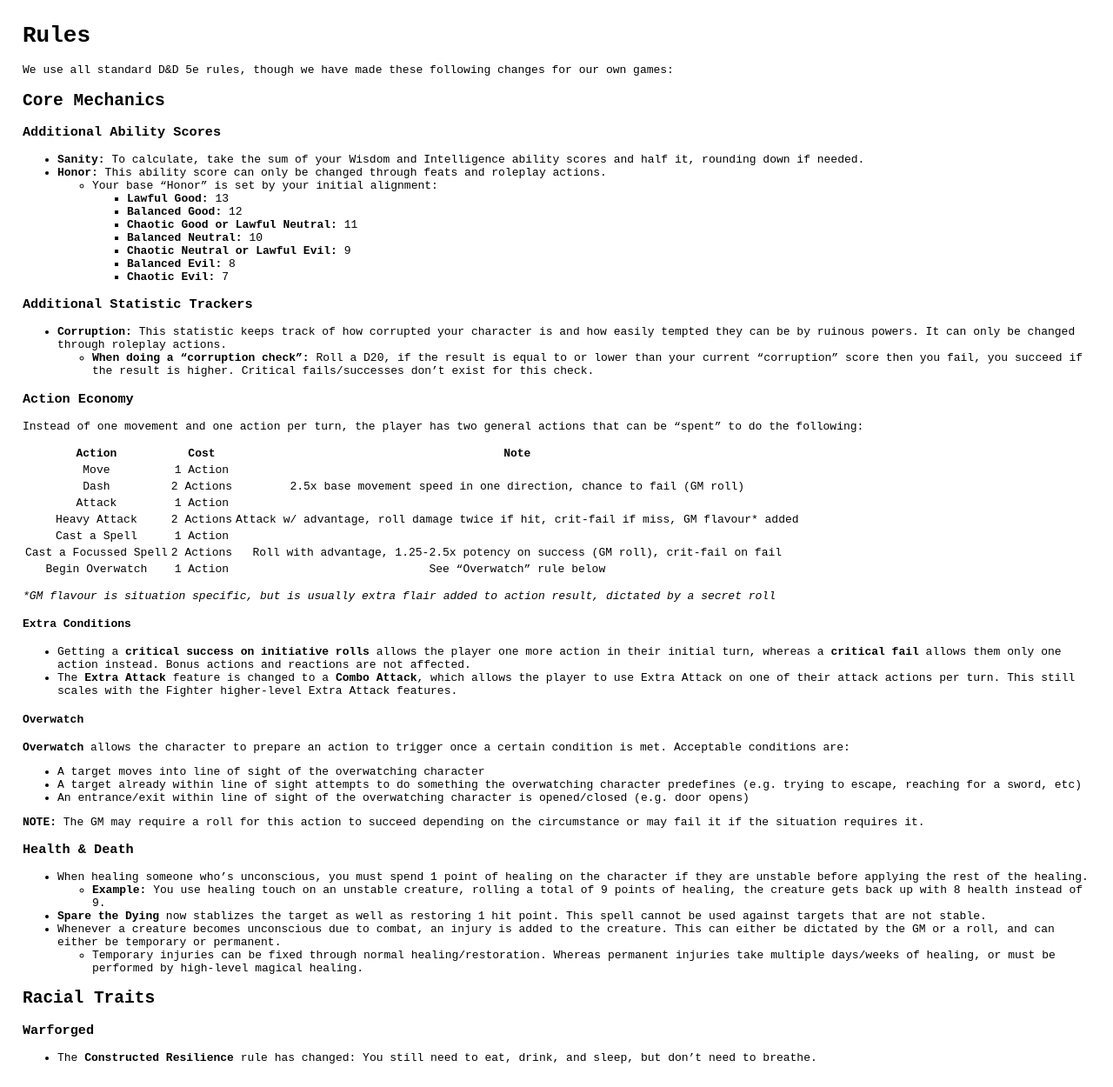
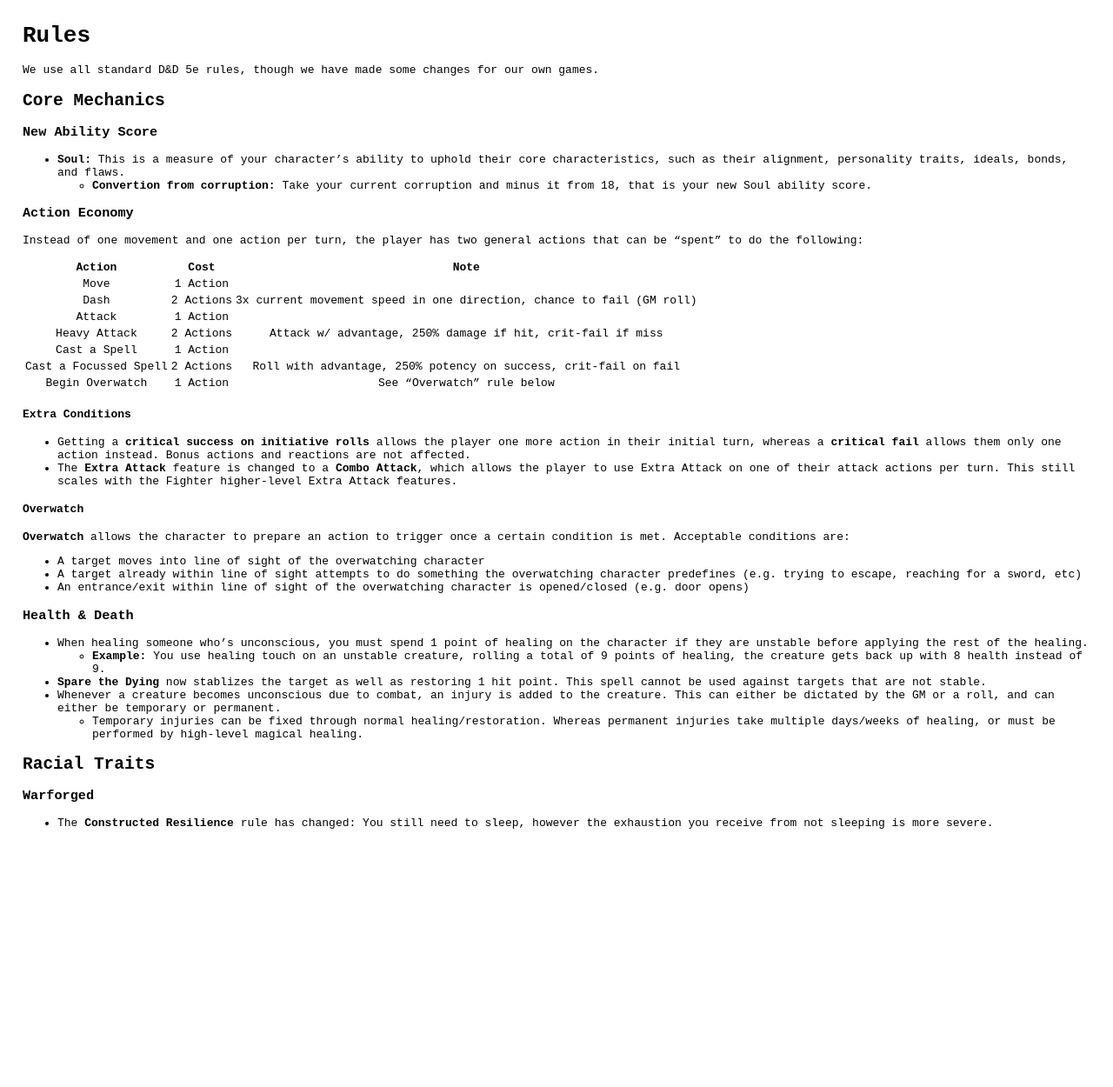
Before and after one commit to zuedev/eldragiir.guide, a Jekyll site: the page built from docs/_rulesets/dnd5e.md, in a window 1280 px wide. Shown: the whole page at 87% size. Built offline with Jekyll 4.4.1, drawn with Linux system fonts in a browser that asks for light colours; comment, search, counter and statistics services are not loaded; after the commit the page ends 980 px from its top, so only the background shows below that.

Commit message:
change of rules! OwO

```diff
--- a/docs/_rulesets/dnd5e.md
+++ b/docs/_rulesets/dnd5e.md
@@ -4,43 +4,28 @@ title: D&D 5e
 
 # Rules
 
-We use all standard D&D 5e rules, though we have made these following changes for our own games:
+We use all standard D&D 5e rules, though we have made some changes for our own games.
 
 ## Core Mechanics
 
-### Additional Ability Scores
+### New Ability Score
 
-- **Sanity:** To calculate, take the sum of your Wisdom and Intelligence ability scores and half it, rounding down if needed.
-- **Honor:** This ability score can only be changed through feats and roleplay actions.
-  - Your base "Honor" is set by your initial alignment:
-    - **Lawful Good:** 13
-    - **Balanced Good:** 12
-    - **Chaotic Good or Lawful Neutral:** 11
-    - **Balanced Neutral:** 10
-    - **Chaotic Neutral or Lawful Evil:** 9
-    - **Balanced Evil:** 8
-    - **Chaotic Evil:** 7
-
-### Additional Statistic Trackers
-
-- **Corruption:** This statistic keeps track of how corrupted your character is and how easily tempted they can be by ruinous powers. It can only be changed through roleplay actions.
-  - **When doing a "corruption check":** Roll a D20, if the result is equal to or lower than your current "corruption" score then you fail, you succeed if the result is higher. Critical fails/successes don't exist for this check.
+- **Soul:** This is a measure of your character's ability to uphold their core characteristics, such as their alignment, personality traits, ideals, bonds, and flaws.
+  - **Convertion from corruption:** Take your current corruption and minus it from 18, that is your new Soul ability score.
 
 ### Action Economy
 
 Instead of one movement and one action per turn, the player has two general actions that can be "spent" to do the following:
 
-|        Action         |   Cost    |                                         Note                                         |
-| :-------------------: | :-------: | :----------------------------------------------------------------------------------: |
-|         Move          | 1 Action  |                                                                                      |
-|         Dash          | 2 Actions |         2.5x base movement speed in one direction, chance to fail (GM roll)          |
-|        Attack         | 1 Action  |                                                                                      |
-|     Heavy Attack      | 2 Actions | Attack w/ advantage, roll damage twice if hit, crit-fail if miss, GM flavour\* added |
-|     Cast a Spell      | 1 Action  |                                                                                      |
-| Cast a Focussed Spell | 2 Actions |    Roll with advantage, 1.25-2.5x potency on success (GM roll), crit-fail on fail    |
-|    Begin Overwatch    | 1 Action  |                              See "Overwatch" rule below                              |
-
-_\*GM flavour is situation specific, but is usually extra flair added to action result, dictated by a secret roll_
+|        Action         |   Cost    |                                 Note                                 |
+| :-------------------: | :-------: | :------------------------------------------------------------------: |
+|         Move          | 1 Action  |                                                                      |
+|         Dash          | 2 Actions | 3x current movement speed in one direction, chance to fail (GM roll) |
+|        Attack         | 1 Action  |                                                                      |
+|     Heavy Attack      | 2 Actions |      Attack w/ advantage, 250% damage if hit, crit-fail if miss      |
+|     Cast a Spell      | 1 Action  |                                                                      |
+| Cast a Focussed Spell | 2 Actions |   Roll with advantage, 250% potency on success, crit-fail on fail    |
+|    Begin Overwatch    | 1 Action  |                      See "Overwatch" rule below                      |
 
 #### Extra Conditions
 
@@ -55,8 +40,6 @@ _\*GM flavour is situation specific, but is usually extra flair added to action
 - A target already within line of sight attempts to do something the overwatching character predefines (e.g. trying to escape, reaching for a sword, etc)
 - An entrance/exit within line of sight of the overwatching character is opened/closed (e.g. door opens)
 
-**NOTE:** The GM may require a roll for this action to succeed depending on the circumstance or may fail it if the situation requires it.
-
 ### Health & Death
 
 - When healing someone who's unconscious, you must spend 1 point of healing on the character if they are unstable before applying the rest of the healing.
@@ -69,4 +52,4 @@ _\*GM flavour is situation specific, but is usually extra flair added to action
 
 ### Warforged
 
-- The **Constructed Resilience** rule has changed: You still need to eat, drink, and sleep, but don't need to breathe.
+- The **Constructed Resilience** rule has changed: You still need to sleep, however the exhaustion you receive from not sleeping is more severe.
```
